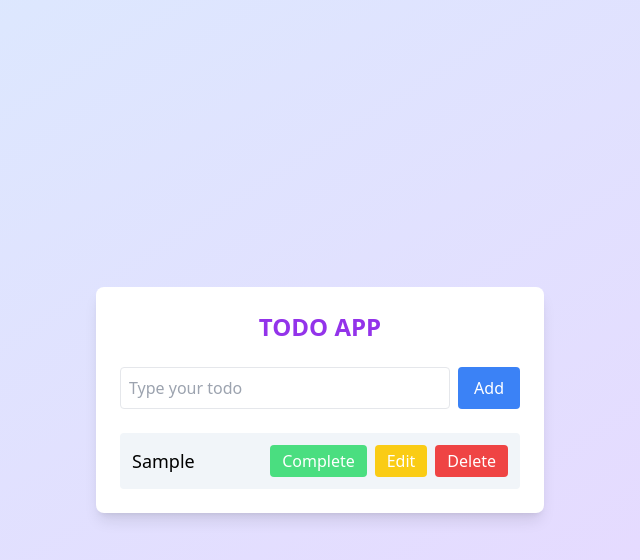
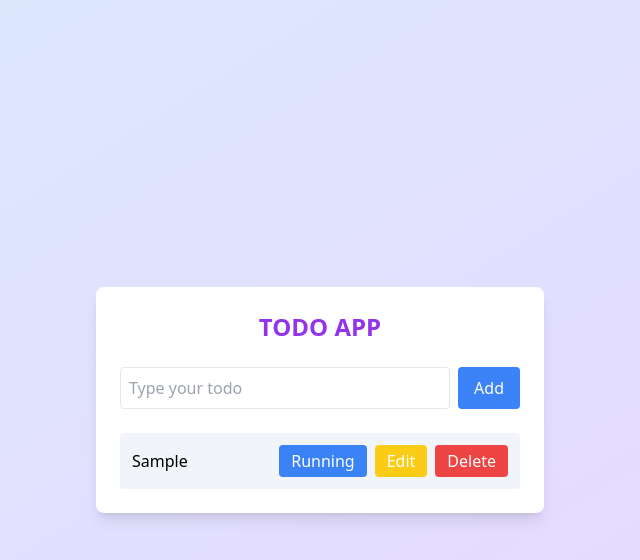
Before and after one commit to rathininfo/task-management, a React (Vite) app: page / in a window 1280 px wide. Both pictures are taken after typing "Sample" into the empty fields and a click on the button "Add". Shown: the top 560 px of the page, without its empty margins (320-960 px from the left). Built offline with nearby package versions, Linux system fonts and the light colour scheme.

Commit message:
completed to do

```diff
--- a/src/Component/TodoForm.jsx
+++ b/src/Component/TodoForm.jsx
@@ -55,13 +55,17 @@ const TodoApp = () => {
         <div className="mt-6 space-y-3">
           {todoList.map((todo, index) => (
             <div key={index} className="flex flex-col sm:flex-row justify-between items-center bg-slate-100 p-3 rounded">
-              <span className={`text-lg ${todo.completed ? "line-through text-green-600" : ""}`}>
+              <span>
                 {todo.text}
               </span>
               <div className="flex gap-2 mt-2 sm:mt-0">
-                <button onClick={() => completeTodo(index)} className="bg-green-400 px-3 py-1 rounded text-white">
-                  {todo.completed ? 'Undo' : 'Complete'}
-                </button>
+
+                <button onClick={() => completeTodo(index)}
+  className={`px-3 py-1 rounded text-white
+    ${todo.completed ? 'bg-green-500' : 'bg-blue-500'}`}>
+  {todo.completed ? 'Completed' : 'Running'}
+</button>
+
                 <button onClick={() => editTodo(index)} className="bg-yellow-400 px-3 py-1 rounded text-white">
                   Edit
                 </button>
```
